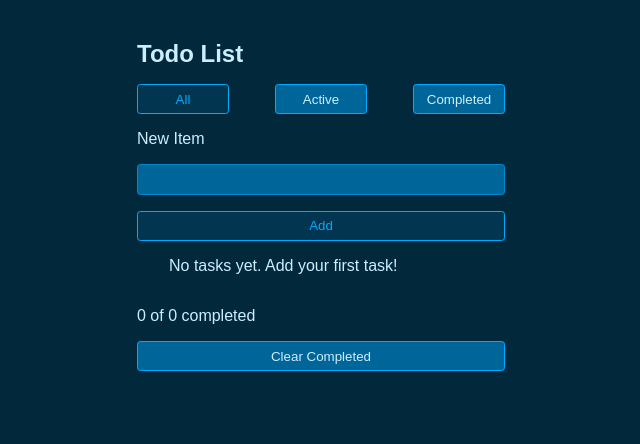
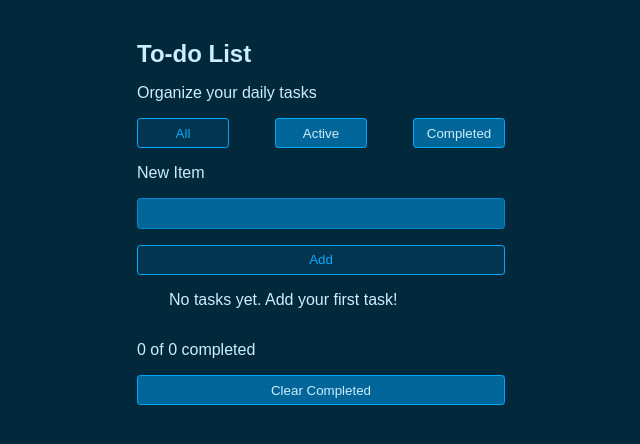
Before and after one commit to marinakreibring/react-todo-list, a React (Vite) app: page / in a window 1280 px wide. Shown: the top 444 px of the page, without its empty margins (319-959 px from the left). Built offline with nearby package versions, Linux system fonts and the light colour scheme.

Commit message:
polish todo list

```diff
--- a/src/App.jsx
+++ b/src/App.jsx
@@ -56,8 +56,8 @@ export default function App() {
   return (
   <>
 
-    <h1 className="header">Todo List</h1>
-
+    <h1 className="header">To-do List</h1>
+    <p>Organize your daily tasks</p>
     <TodoFilter filter={filter} setFilter={setFilter} />
 
     <NewTodoForm onSubmit={addTodo} />
```
